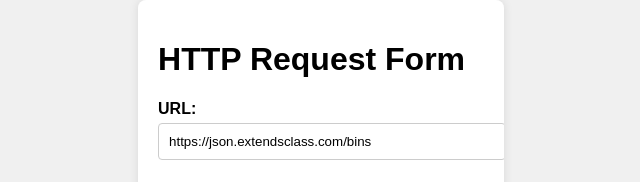
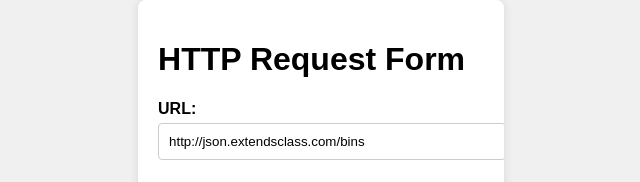
Before and after one commit to weblink-max/weblink-max.github.io, a plain HTML site: page html_request_form.html in a window 1280 px wide. Shown: the part 85-267 px from the top of the page, 319-959 px from the left. Drawn offline with Linux system fonts and the light colour scheme.

Commit message:
Update html_request_form.html

```diff
--- a/html_request_form.html
+++ b/html_request_form.html
@@ -68,7 +68,7 @@
     <form id="requestForm">
         <div class="form-group">
             <label for="urlInput">URL:</label>
-            <input type="text" id="urlInput" name="url" value="https://json.extendsclass.com/bins" required>
+            <input type="text" id="urlInput" name="url" value="http://json.extendsclass.com/bins" required>
         </div>
         <div class="form-group">
             <label for="methodSelect">Method:</label>
```
